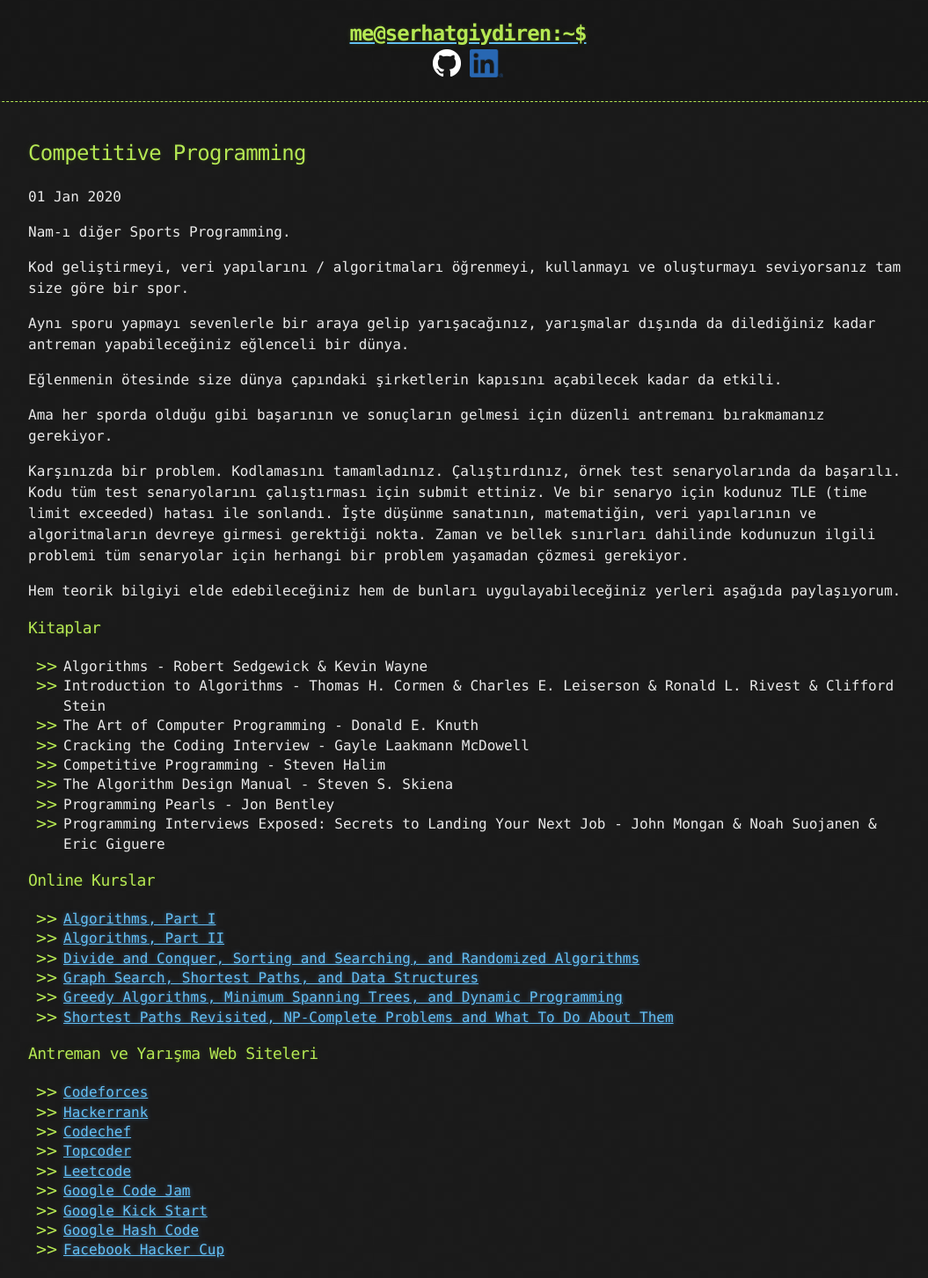
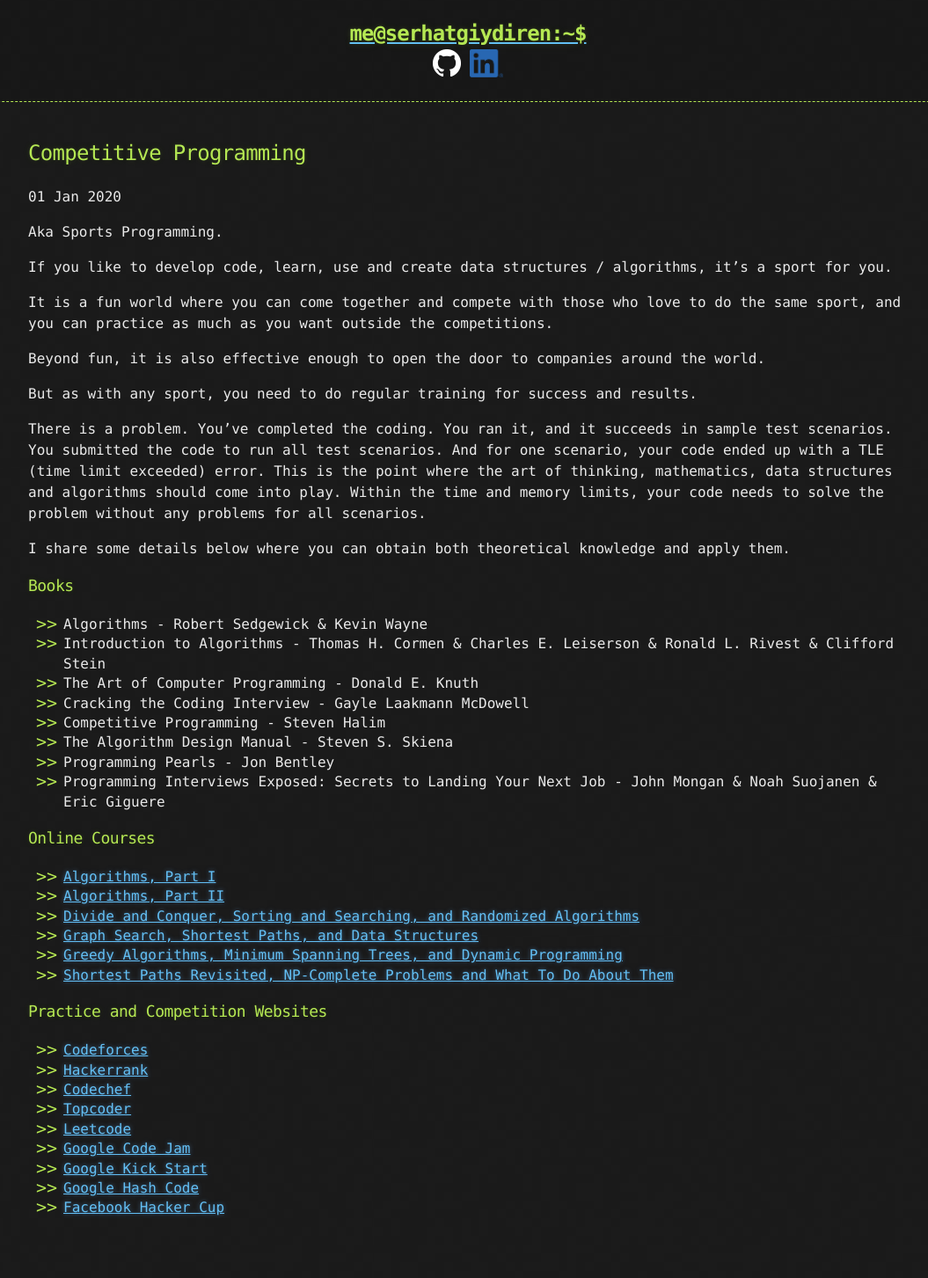
Before and after one commit to goodHunter27/serhatgiydiren.github.io, a Jekyll site: the page built from _posts/2020-01-01-competitive-programming.md, in a window 1280 px wide. Shown: the whole page at 88% size, without its empty margins (108-1163 px from the left). Built offline with Jekyll 4.4.1, drawn with Linux system fonts in a browser that asks for light colours; after the commit the page ends 1405 px from its top, so only the background shows below that.

Commit message:
Update 2020-01-01-competitive-programming.md

```diff
--- a/_posts/2020-01-01-competitive-programming.md
+++ b/_posts/2020-01-01-competitive-programming.md
@@ -3,22 +3,21 @@
 published: true
 ---
 
-Nam-ı diğer Sports Programming.
+Aka Sports Programming.
 
-Kod geliştirmeyi, veri yapılarını / algoritmaları öğrenmeyi, kullanmayı ve oluşturmayı seviyorsanız tam size göre bir spor.
+If you like to develop code, learn, use and create data structures / algorithms, it's a sport for you.
 
-Aynı sporu yapmayı sevenlerle bir araya gelip yarışacağınız, yarışmalar dışında da dilediğiniz kadar antreman yapabileceğiniz eğlenceli bir dünya.
+It is a fun world where you can come together and compete with those who love to do the same sport, and you can practice as much as you want outside the competitions.
 
-Eğlenmenin ötesinde size dünya çapındaki şirketlerin kapısını açabilecek kadar da etkili.
+Beyond fun, it is also effective enough to open the door to companies around the world.
 
-Ama her sporda olduğu gibi başarının ve sonuçların gelmesi için düzenli antremanı bırakmamanız gerekiyor.
+But as with any sport, you need to do regular training for success and results.
 
-Karşınızda bir problem. Kodlamasını tamamladınız. Çalıştırdınız, örnek test senaryolarında da başarılı. Kodu tüm test senaryolarını çalıştırması için submit ettiniz. Ve bir senaryo için kodunuz TLE (time limit exceeded) hatası ile sonlandı. İşte düşünme sanatının, matematiğin, veri yapılarının ve algoritmaların devreye girmesi gerektiği nokta. Zaman ve bellek sınırları dahilinde kodunuzun ilgili problemi tüm senaryolar için herhangi bir problem yaşamadan çözmesi gerekiyor.
+There is a problem. You've completed the coding. You ran it, and it succeeds in sample test scenarios. You submitted the code to run all test scenarios. And for one scenario, your code ended up with a TLE (time limit exceeded) error. This is the point where the art of thinking, mathematics, data structures and algorithms should come into play. Within the time and memory limits, your code needs to solve the problem without any problems for all scenarios.
 
-Hem teorik bilgiyi elde edebileceğiniz hem de bunları uygulayabileceğiniz yerleri aşağıda paylaşıyorum.
+I share some details below where you can obtain both theoretical knowledge and apply them.
 
-
-### Kitaplar
+### Books
 
 * Algorithms - Robert Sedgewick & Kevin Wayne
 * Introduction to Algorithms - Thomas H. Cormen & Charles E. Leiserson & Ronald L. Rivest & Clifford Stein
@@ -30,7 +29,7 @@
 * Programming Interviews Exposed: Secrets to Landing Your Next Job - John Mongan & Noah Suojanen & Eric Giguere
 
 
-### Online Kurslar
+### Online Courses
 
 * [Algorithms, Part I](https://www.coursera.org/learn/algorithms-part1){:target="_blank"}
 * [Algorithms, Part II](https://www.coursera.org/learn/algorithms-part2){:target="_blank"}
@@ -40,7 +39,7 @@
 * [Shortest Paths Revisited, NP-Complete Problems and What To Do About Them](https://www.coursera.org/learn/algorithms-npcomplete){:target="_blank"}
 
 
-### Antreman ve Yarışma Web Siteleri
+### Practice and Competition Websites
 
 * [Codeforces](https://codeforces.com){:target="_blank"}
 * [Hackerrank](https://hackerrank.com){:target="_blank"}
```
